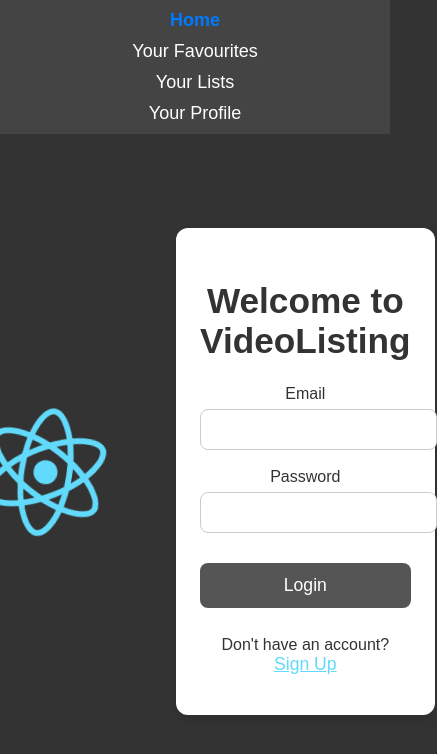
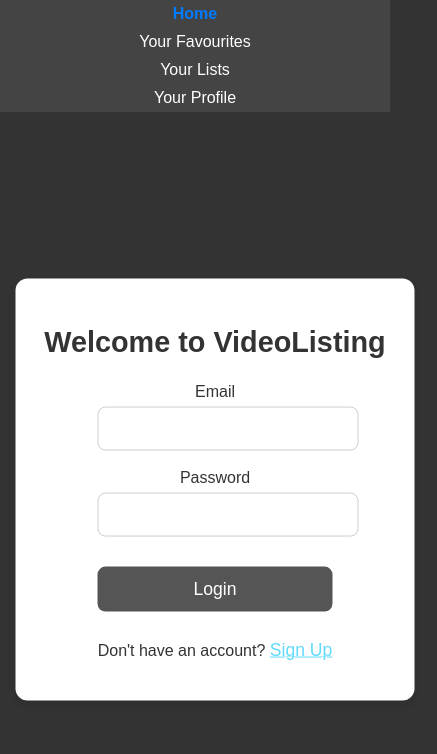
Before and after one commit to Tesskhan/video_manager, a React (Create React App) app: page / in a window 390 px wide. Shown: the top 754 px of the page, 437 px wide, since content can reach past the window. Built offline with nearby package versions, Linux system fonts and the light colour scheme; no server answers; the HTML template or start-up script is replaced by a standard one.

Commit message:
forms are trash on mobile

```diff
--- a/src/App.css
+++ b/src/App.css
@@ -91,7 +91,9 @@ body {
   display: flex;
   flex-direction: column;
   gap: 12px;
-  width: 320px;
+  width: 100%; /* Ensure it takes full width */
+  max-width: 400px; /* Set a max width for better alignment */
+  margin: 0 auto; /* Center the form horizontally */
 }
 
 .create-list-form input,
@@ -99,10 +101,7 @@ body {
   padding: 12px;
   border: 1px solid #ddd;
   border-radius: 8px;
-  min-width: max-content;
-  max-width: 300px;
-  width: 100%;
-  max-height: max-content;
+  width: 100%; /* Ensure it takes full width */
   font-size: 1.1rem;
   font-weight: 400; /* Corrected font-weight */
   font-family: Arial, sans-serif; /* Ensure consistent font */
@@ -117,7 +116,7 @@ body {
 /* Styling for the buttons in the form */
 .create-list-btn,
 .toggle-delete-mode-btn {
-  width: 100%;
+  width: 100%; /* Ensure it takes full width */
   background-color: #007BFF;
   border: none;
   color: white;
@@ -132,6 +131,60 @@ body {
 .create-list-btn:hover,
 .toggle-delete-mode-btn:hover {
   background-color: #0056b3;
+}
+
+@media (max-width: 768px) {
+  /* HomePage Layout Adjustments */
+  .HomePage {
+    flex-direction: column;
+    min-height: auto;
+    padding: 20px;
+    position: relative; /* Ensure the form can be positioned absolutely */
+  }
+
+  .HomePage-logo {
+    flex: 1;
+    display: flex;
+    justify-content: center;
+    align-items: center;
+    margin-bottom: 20px; /* Add space between logo and form */
+  }
+
+  .HomePage-form {
+    position: absolute; /* Position the form over the logo */
+    top: 50%; /* Center vertically */
+    left: 50%; /* Center horizontally */
+    transform: translate(-50%, -50%); /* Perfect centering */
+    width: 90%; /* Make the form take up most of the screen */
+    max-width: none; /* Remove max-width restriction */
+    background-color: rgba(255, 255, 255, 0.95); /* Semi-transparent white */
+    padding: 20px;
+    border-radius: 12px;
+    box-shadow: 0 4px 8px rgba(0, 0, 0, 0.2);
+    z-index: 10; /* Ensure it's above the logo */
+  }
+
+  /* Adjust form elements for better readability */
+  .HomePage-form h2 {
+    font-size: 1.8em; /* Smaller heading */
+    margin-bottom: 16px;
+  }
+
+  .form-group input {
+    padding: 10px; /* Smaller padding */
+    font-size: 1rem; /* Smaller font size */
+  }
+
+  .custom-button {
+    padding: 10px 14px; /* Smaller button */
+    font-size: 1em;
+  }
+
+  /* Ensure the header doesn't overlap with the form */
+  .App-header {
+    position: relative;
+    z-index: 20; /* Ensure the header is above the form */
+  }
 }
 
 /* General page styling */
@@ -199,7 +252,8 @@ h2 {
   color:#333;
   border-radius: 12px;
   padding: 24px;
-  width: 280px;
+  width: 100%; /* Ensure it takes full width */
+  max-width: 280px; /* Set a max width for better alignment */
   box-shadow: 0 4px 8px rgba(0, 0, 0, 0.1);
   transition: transform 0.2s ease, box-shadow 0.2s ease;
   display: flex;
@@ -258,7 +312,8 @@ h2 {
   color: #333;
   border-radius: 12px;
   padding: 24px;
-  width: 280px;
+  width: 100%; /* Ensure it takes full width */
+  max-width: 280px; /* Set a max width for better alignment */
   box-shadow: 0 4px 8px rgba(0, 0, 0, 0.1);
   transition: transform 0.2s ease, box-shadow 0.2s ease;
   display: flex;
@@ -369,13 +424,14 @@ h2 {
 }
 
 .HomePage-form {
-  flex: 0 0 25%; /* Take up 25% of the horizontal screen */
+  flex: 0 0 90%; /* Take up 90% of the horizontal screen on small screens */
+  max-width: 400px; /* Set a max width for better alignment */
   background-color: #fff; /* White background for form */
   padding: 24px;
   border-radius: 12px;
   box-shadow: 0 4px 8px rgba(0, 0, 0, 0.1);
   color: #333; /* Dark text */
-  margin: 50px; /* Center the form horizontally */
+  margin: 20px; /* Center the form horizontally */
   display: flex;
   flex-direction: column;
   align-items: center;
@@ -488,6 +544,8 @@ h2 {
   box-shadow: 0 4px 8px rgba(0, 0, 0, 0.1);
   position: relative;
   font-family: Arial, sans-serif; /* Ensure consistent font */
+  width: 100%; /* Ensure it takes full width */
+  max-width: 280px; /* Set a max width for better alignment */
 }
 
 .card h3, .fav-card h3 {
@@ -502,6 +560,26 @@ h2 {
   font-size: 1.1em;
   color: #555;
   font-family: Arial, sans-serif; /* Ensure consistent font */
+}
+
+@media (max-width: 768px) {
+  .card,
+  .fav-card {
+    width: 100%;
+    max-width: none;
+    padding: 15px;
+  }
+
+  .card-buttons {
+    flex-direction: column;
+    gap: 5px;
+  }
+
+  .favorite-btn,
+  .delete-list-btn {
+    width: 100%;
+    margin-top: 5px;
+  }
 }
 
 /* Styling for the list actions container */
@@ -544,6 +622,7 @@ h2 {
 @media (max-width: 768px) {
   .App-header {
     font-size: calc(8px + 2vmin);
+    padding: 5px 0;
   }
 
   .App-nav ul {
@@ -551,11 +630,31 @@ h2 {
     gap: 10px;
   }
 
+  .nav-button {
+    font-size: 16px;
+  }
+}
+
   .management-card {
     position: static;
     transform: none;
     width: 100%;
     margin-top: 20px;
+  }
+
+  @media (max-width: 768px) {
+    .management-card {
+      position: fixed;
+      bottom: 0;
+      left: 0;
+      right: 0;
+      top: auto;
+      transform: none;
+      width: 100%;
+      border-radius: 0;
+      margin-top: 0;
+      padding: 15px;
+    }
   }
 
   .card {
@@ -571,4 +670,14 @@ h2 {
     width: 90%;
     margin: 20px;
   }
-}
+
+  @media (max-width: 768px) {
+    .video-container {
+      flex-direction: column;
+      align-items: center;
+    }
+
+    .card iframe {
+      height: 120px;
+    }
+  }
--- a/src/Screens/ListVideos.js
+++ b/src/Screens/ListVideos.js
@@ -141,8 +141,8 @@ function ListVideos() {
             onChange={(e) => setNewVideoUrl(e.target.value)}
           />
         </div>
-        <button onClick={handleAddVideo}>Add Video</button>
-        <button onClick={() => setDeleteMode(!deleteMode)}>
+        <button onClick={handleAddVideo} className='create-list-btn'>Add Video</button>
+        <button onClick={() => setDeleteMode(!deleteMode)} className='create-list-btn'>
           {deleteMode ? 'Cancel' : 'Remove Video'}
         </button>
       </div>
@@ -150,7 +150,7 @@ function ListVideos() {
       {loading ? (
         <p>Loading...</p>
       ) : (
-        <div className="list-container">
+        <div className="video-container">
           {videos.length > 0 ? (
             videos.map((video) => (
               <div className="card" key={video.id}>
```
